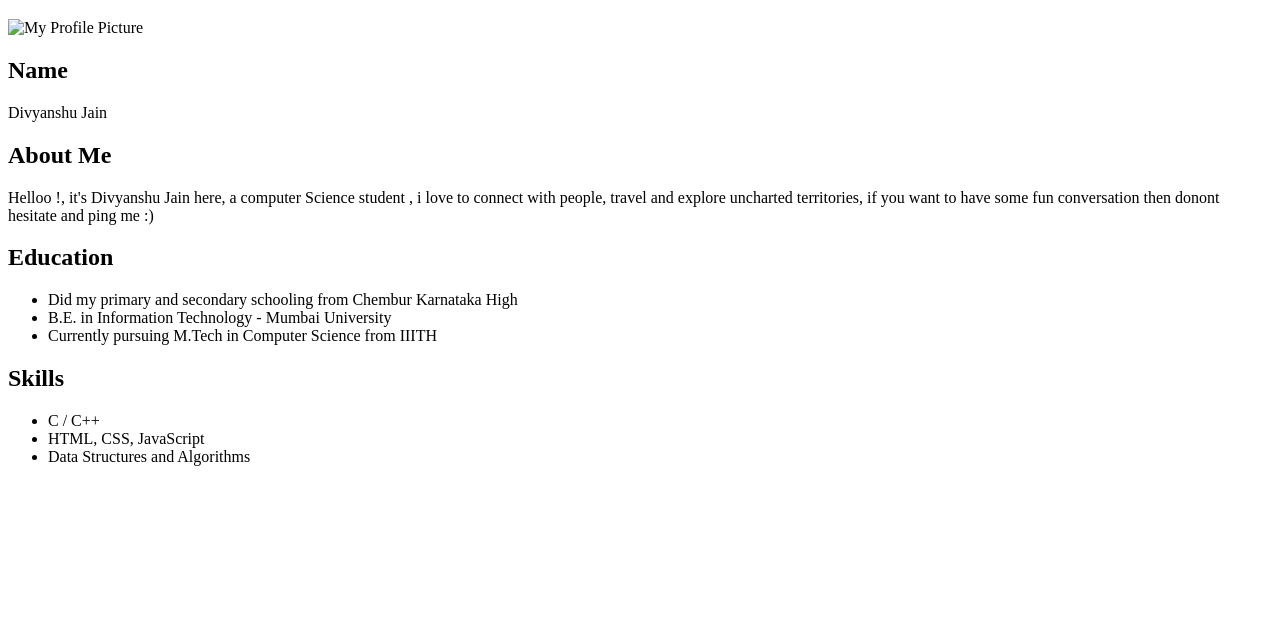
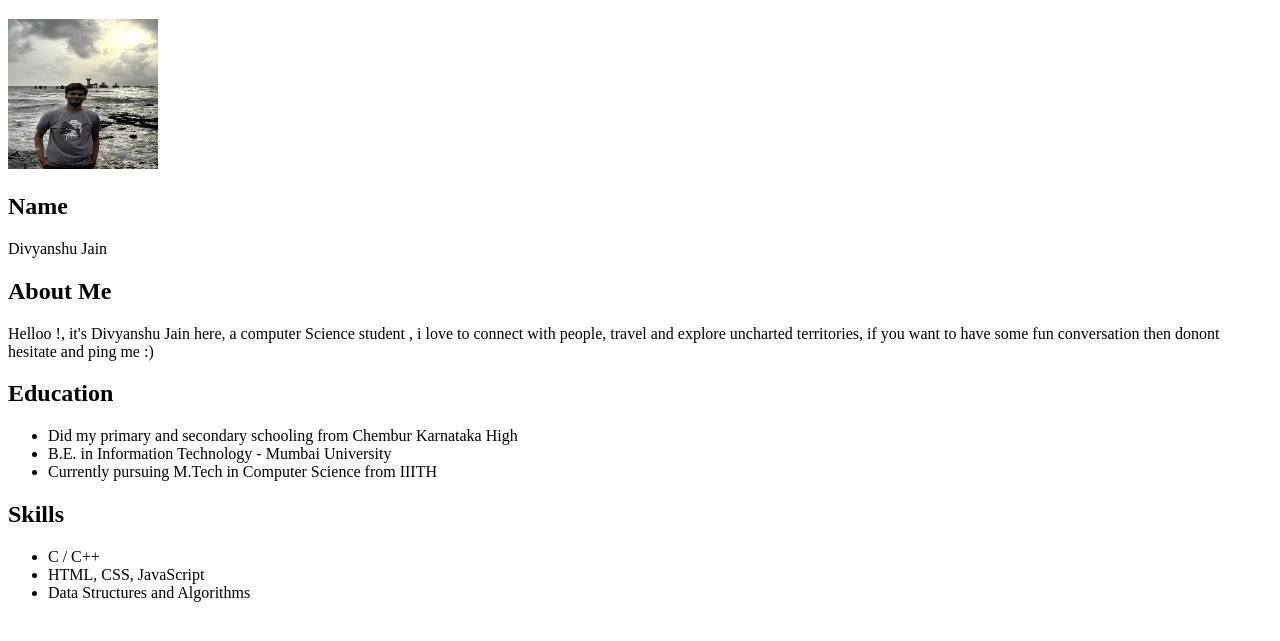
Before and after one commit to D1vyanshu1/SSD_Assignment, a plain HTML site: page index.html in a window 1280 px wide. Shown: the part 61-702 px from the top of the page. Drawn offline with Linux system fonts and the light colour scheme; the site is published under a folder, as on GitHub Pages, so addresses that start at the root find nothing.

Commit message:
Update index.html

```diff
--- a/index.html
+++ b/index.html
@@ -7,7 +7,7 @@
 
     <h1>Profile</h1>
 
-    <img src="/HTML project/profile.jpeg" alt="My Profile Picture" width="150" height="150">
+    <img src="HTML project/profile.jpeg" alt="My Profile Picture" width="150" height="150">
 
     <h2>Name</h2>
     <p>Divyanshu Jain</p>
```
